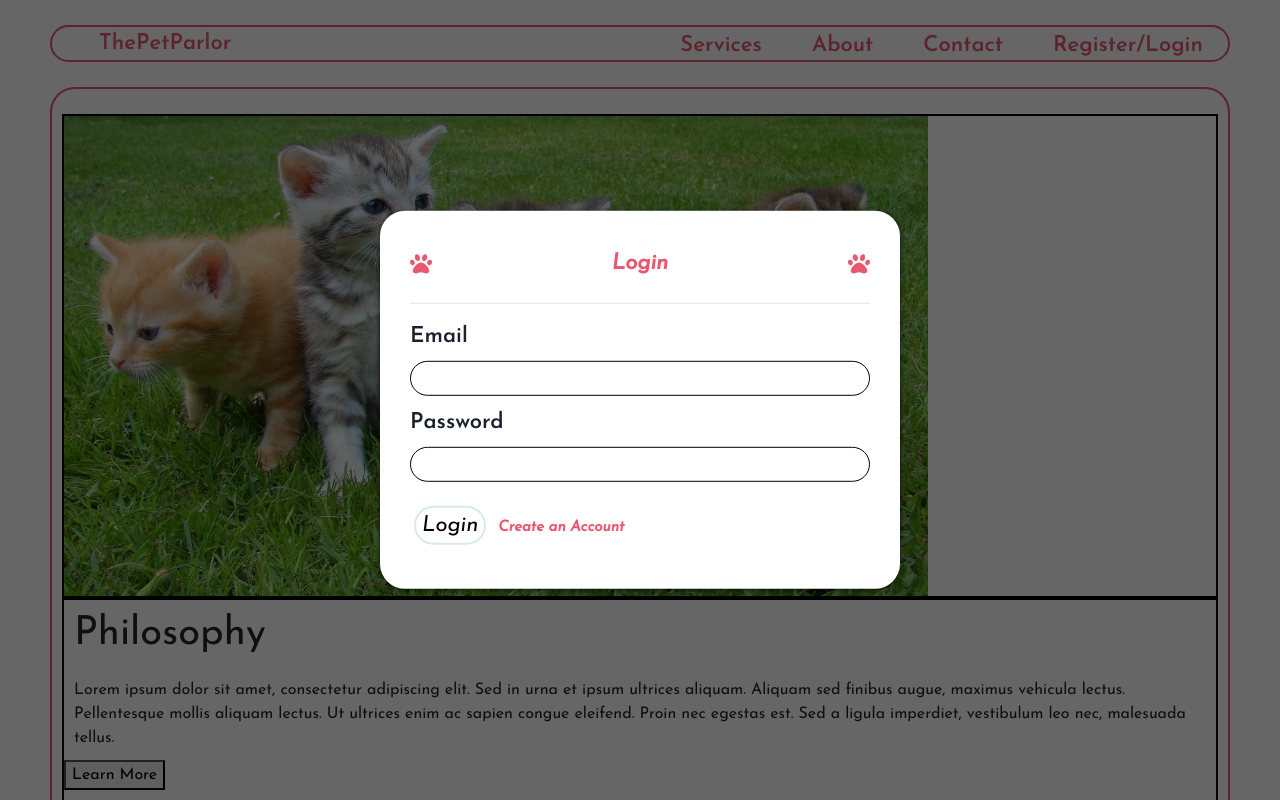
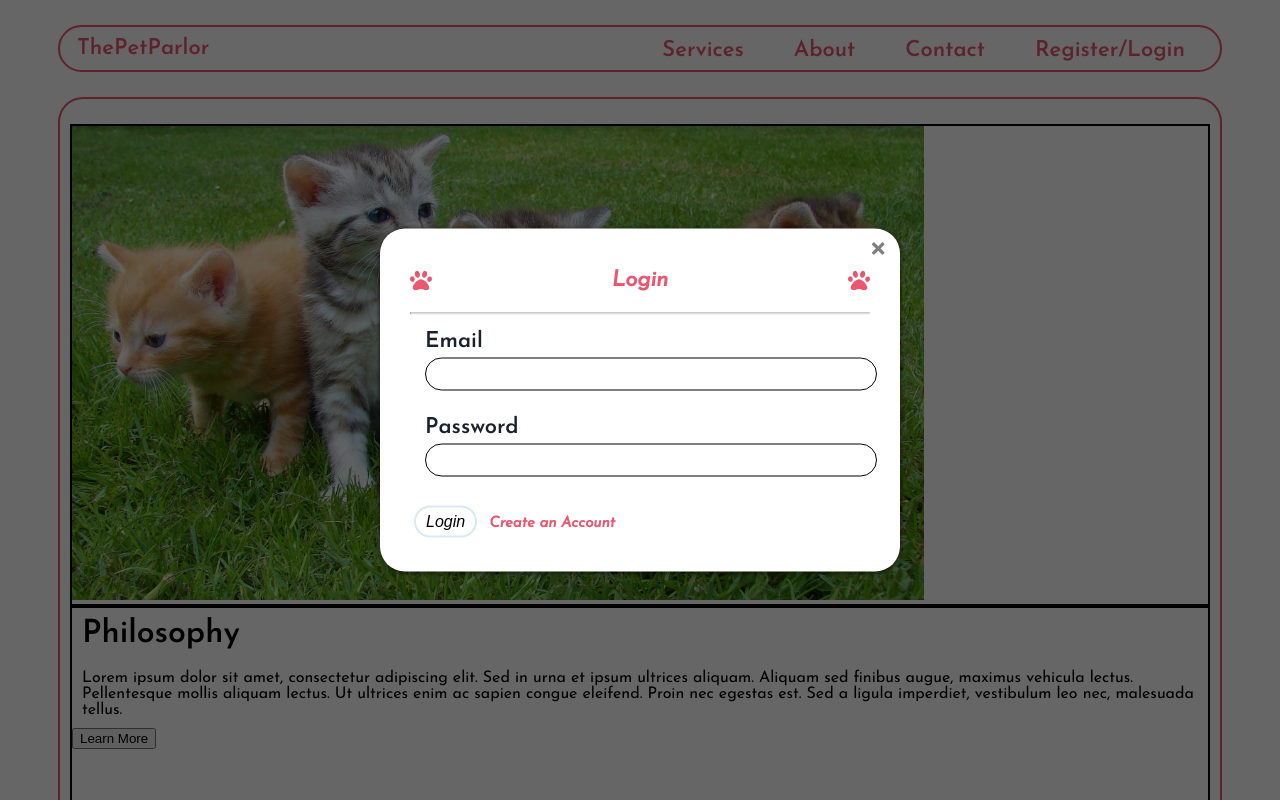
Before and after one commit to AllainPurrnal/ThePetParlor, a React (Create React App) app in the folder client/: page / in a window 1280 px wide. Both pictures are taken after a click on the element "Register/Login". Shown: the top 800 px of the page. Built offline with nearby package versions, Linux system fonts and the light colour scheme.

Commit message:
Removing bootstrap caused some styles to go wack. Styles fixed.

```diff
--- a/client/src/App.js
+++ b/client/src/App.js
@@ -1,6 +1,5 @@
 import React from 'react';
 import { BrowserRouter as Router, Route } from 'react-router-dom';
-import 'bootstrap/dist/css/bootstrap.min.css';
 // import logo from './logo.svg';
 
 // Site Componnents
--- a/client/src/components/Modal/index.js
+++ b/client/src/components/Modal/index.js
@@ -1,7 +1,10 @@
 import React from 'react';
 import PropTypes from 'prop-types';
+import { FontAwesomeIcon } from '@fortawesome/react-fontawesome';
 
+// Styles
 import './index.css';
+import { faTimes } from '@fortawesome/free-solid-svg-icons';
 
 const Modal = ({ children, customClass, show, closeCallback }) => (
   <div className={`modal ${customClass}`} style={{ display: show ? 'block' : 'none'}}>
@@ -9,7 +12,7 @@
     <div className="modal_content">
       {children}
       <button title="Close" className="close_modal" onClick={closeCallback}>
-        <i className="fas fa-times"></i>
+        <FontAwesomeIcon icon={faTimes} />
       </button>
     </div>
   </div>
--- a/client/src/components/Navbar/index.css
+++ b/client/src/components/Navbar/index.css
@@ -18,6 +18,8 @@
   list-style-type: none;
 
   background-color: #FFFFFF;
+
+  padding: 10px;
 
   border-style: solid;
   border-width: 2px;
--- a/client/src/components/auth/Login/index.css
+++ b/client/src/components/auth/Login/index.css
@@ -1,4 +1,6 @@
 .authModal {
+  display: block;
+  align-self: center;
   padding: 10px;
 }
 
@@ -14,14 +16,20 @@
   font-weight: bold;
 }
 
+.emailInput, .passwordInput {
+  margin: 15px 15px;
+}
+
 .authModal label {
   color: #1A202C;
+  font-size: 22px;
 }
 
 .authModal input {
   width: 100%;
+  margin-top: 5px;
   margin-bottom: 10px;
-  padding-bottom: none;
+  /* padding-bottom: none; */
 
   border: 1px solid #000;
   border-radius: 25px;
@@ -30,7 +38,8 @@
 /* Sets padding inside the input field */
 .emailInput input[type=text],
 .passwordInput input {
-  padding: 0px 10px;
+  font-size: 18px;
+  padding: 5px 10px;
 }
 
 /* Removes outline box when input field is focused */
@@ -41,8 +50,10 @@
 .authModal button {
   background-color: rgba(216, 233, 239, 0);
   font-style: italic;
+  font-size: 16px;
 
-  margin: 14px 4px;
+  margin: 4px 4px;
+  padding: 5px 10px;
 
   outline: none;
 
```
